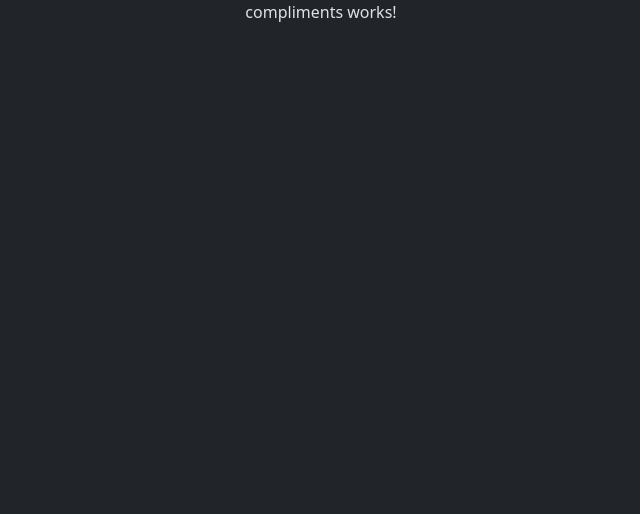
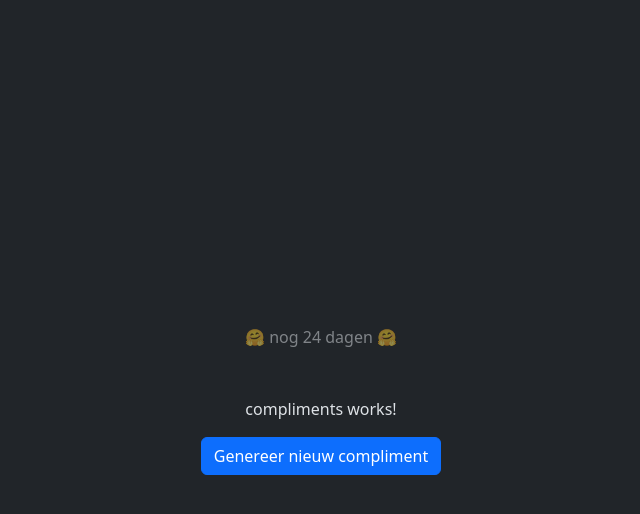
Before and after one commit to Kapprikorn/complimentenvoormoeders, an Angular app: page / in a window 1280 px wide. Shown: the top 514 px of the page, without its empty margins (319-959 px from the left). Built offline with nearby package versions, Linux system fonts and the light colour scheme.

Commit message:
adds birthday wishes and hidden input field to change birthdate

```diff
--- a/src/app/pages/compliments/compliments.css
+++ b/src/app/pages/compliments/compliments.css
@@ -1,5 +1,29 @@
 :host {
   display: flex;
+  flex-direction: column;
   justify-content: center;
-  align: center;
+  align-items: center;
+
+  height: 100%;
 }
+
+.birthday-wishes {
+  font-size: 48px;
+  line-height: 40px;
+}
+
+.changeDateButton {
+  position: absolute;
+  top: 0;
+  right: 0;
+  height: 50px;
+  width: 50px;
+  border: none;
+  background: none;
+}
+
+.birthday-controls {
+  position: absolute;
+  top: 50px;
+  right: 0;
+}
--- a/src/app/pages/compliments/compliments.html
+++ b/src/app/pages/compliments/compliments.html
@@ -1 +1,48 @@
+@if (isBirthday) {
+  <span class="birthday-wishes mb-5">
+    🥳🎈🎉 Fijne Verjaardag! 🎉🎈🥳
+  </span>
+} @else {
+  <span class="opacity-50 mb-5">
+    🤗 nog {{ daysUntilBirthday }} dagen 🤗
+  </span>
+}
+
 <p>compliments works!</p>
+
+<button type="button" class="btn btn-primary">Genereer nieuw compliment</button>
+
+
+
+
+<button class="changeDateButton"
+        (click)="collapse.toggle()"
+        [attr.aria-expanded]="!isCollapsed"
+        aria-controls="collapseExample"
+></button>
+
+<div #collapse="ngbCollapse" [(ngbCollapse)]="isCollapsed" [horizontal]="true" class="birthday-controls">
+  <div class="card" style="width: 300px">
+    <p class="card-header">Test andere verjaardag</p>
+    <div class="card-body input-group">
+      <input #day type="number" class="form-control" placeholder="Dag" aria-label="birthDay" min="1" max="31">
+      <span class="input-group-text">-</span>
+      <select #monthSelect class="form-select" aria-label="birthMonth">
+        <option value="" disabled selected>Maand</option>
+        <option value="0">Januari</option>
+        <option value="1">Februari</option>
+        <option value="2">Maart</option>
+        <option value="3">April</option>
+        <option value="4">Mei</option>
+        <option value="5">Juni</option>
+        <option value="6">Juli</option>
+        <option value="7">Augustus</option>
+        <option value="8">September</option>
+        <option value="9">Oktober</option>
+        <option value="10">November</option>
+        <option value="11">December</option>
+      </select>
+    </div>
+    <button type="button" class="btn btn-secondary" (click)="confirmBirthday(day.value, monthSelect.value)">Bevestig</button>
+  </div>
+</div>
--- a/src/app/pages/compliments/copmliments.ts
+++ b/src/app/pages/compliments/copmliments.ts
@@ -1,11 +1,49 @@
 import { Component } from '@angular/core';
+import { NgbCollapseModule} from '@ng-bootstrap/ng-bootstrap';
 
 @Component({
   selector: 'app-compliments',
-  imports: [],
+  imports: [NgbCollapseModule],
   templateUrl: './compliments.html',
   styleUrl: './compliments.css'
 })
 export class Compliments {
+  isCollapsed = true;
 
+  private birthDay = 28
+  private birthMonth = 8
+
+  get isBirthday() {
+    const today = new Date();
+    return today.getMonth() === this.birthMonth && today.getDate() === this.birthDay;
+  };
+
+  get daysUntilBirthday() {
+    const today = new Date();
+    const currentYear = today.getFullYear();
+    const birthday = new Date(currentYear, this.birthMonth, this.birthDay);
+
+    if (today > birthday) {
+      birthday.setFullYear(currentYear + 1);
+    }
+
+    const diffTime = birthday.getTime() - today.getTime();
+    return Math.ceil(diffTime / (1000 * 60 * 60 * 24));
+  }
+
+  protected confirmBirthday(day: string | number, month: string | number) {
+    const parsedDay = Number(day);
+    const parsedMonth = Number(month);
+
+    // Basic validation
+    if (!Number.isInteger(parsedDay) || parsedDay < 1 || parsedDay > 31) {
+      return;
+    }
+    if (!Number.isInteger(parsedMonth) || parsedMonth < 0 || parsedMonth > 11) {
+      return;
+    }
+
+    this.birthDay = parsedDay;
+    this.birthMonth = parsedMonth;
+  }
 }
```
